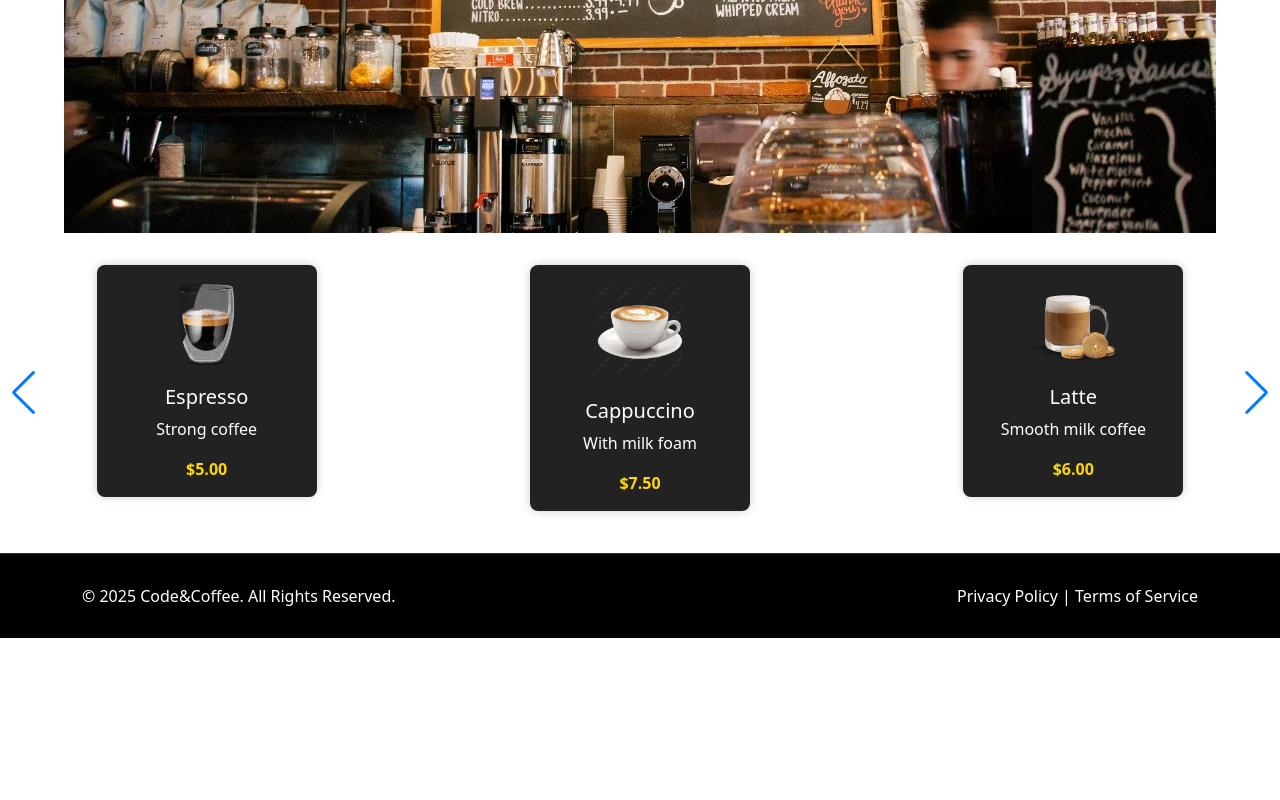
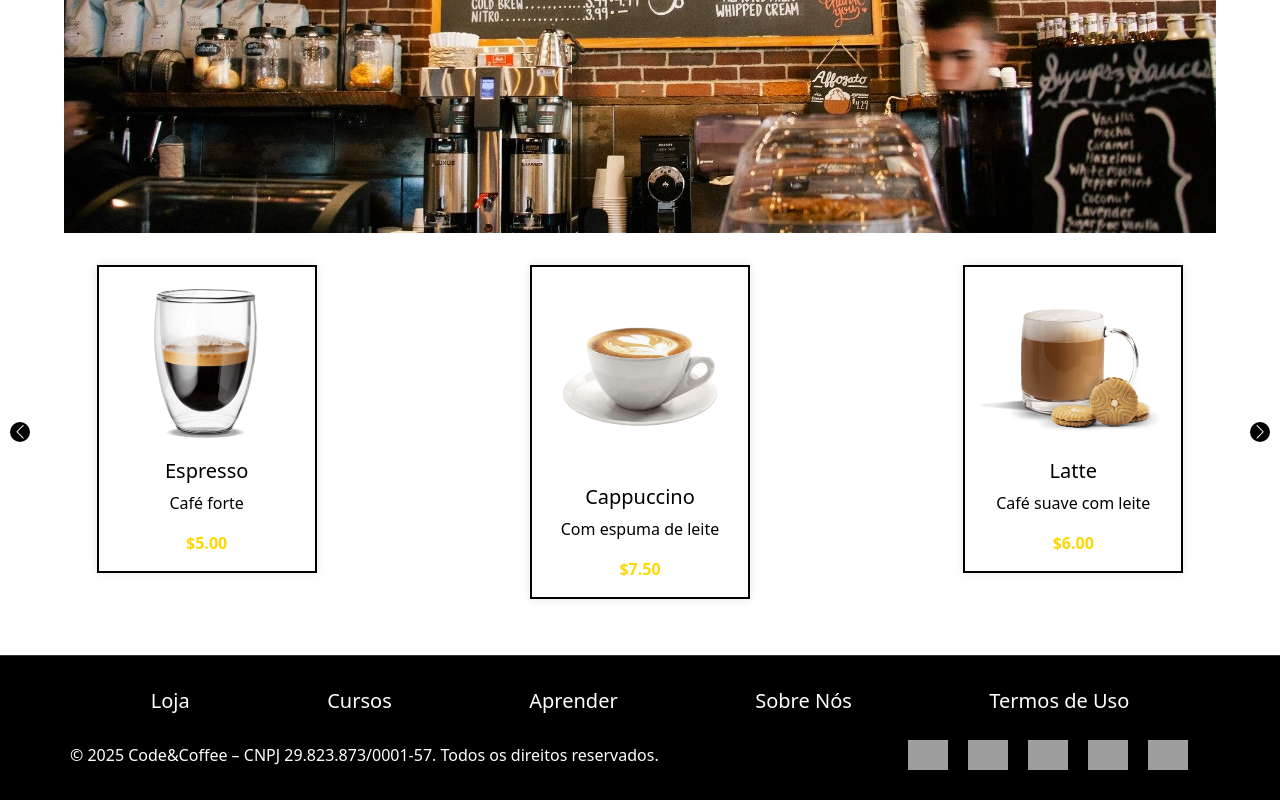
Before and after one commit to raul4nt/code-and-coffee, an Angular app: page / in a window 1280 px wide. Shown: the part 367-1167 px from the top of the page. Before the commit the page ends 1005 px from the top, so only its background shows below. Built offline with nearby package versions, Linux system fonts and the light colour scheme; data requests are answered from the project's data file; grey boxes are pictures that could not be loaded.

Commit message:
fix: translate to pt-br

```diff
--- a/angular.json
+++ b/angular.json
@@ -26,7 +26,7 @@
             ],
             "styles": [
               "src/styles.css",
-              "node_modules/swiper/swiper.min.css"
+              "node_modules/swiper/swiper-bundle.min.css"
             ],
             "scripts": []
           },
--- a/db.json
+++ b/db.json
@@ -1,15 +1,15 @@
 {
   "products": [
-    { "id": 1, "name": "Espresso", "description": "Strong coffee", "price": 5.00, "category": "Coffee", "imageUrl": "assets/images/products/espresso.png" },
-    { "id": 2, "name": "Cappuccino", "description": "With milk foam", "price": 7.50, "category": "Coffee", "imageUrl": "assets/images/products/cappuccino.png" },
-    { "id": 3, "name": "Latte", "description": "Smooth milk coffee", "price": 6.00, "category": "Coffee", "imageUrl": "assets/images/products/latte.png" },
-    { "id": 4, "name": "Americano", "description": "Diluted espresso", "price": 5.50, "category": "Coffee", "imageUrl": "assets/images/products/americano.png" },
-    { "id": 5, "name": "Mocha", "description": "Chocolate-flavored coffee", "price": 8.00, "category": "Coffee", "imageUrl": "assets/images/products/mocha.png" },
-    { "id": 6, "name": "Macchiato", "description": "Espresso with milk drop", "price": 6.50, "category": "Coffee", "imageUrl": "assets/images/products/macchiato.png" },
-    { "id": 7, "name": "Flat White", "description": "Velvety coffee", "price": 7.00, "category": "Coffee", "imageUrl": "assets/images/products/flatwhite.png" },
-    { "id": 8, "name": "Iced Coffee", "description": "Chilled coffee", "price": 6.50, "category": "Coffee", "imageUrl": "assets/images/products/icedcoffee.webp" },
-    { "id": 9, "name": "Cold Brew", "description": "Brewed cold over hours", "price": 7.20, "category": "Coffee", "imageUrl": "assets/images/products/coldbrew.webp" },
-    { "id": 10, "name": "Affogato", "description": "Espresso with ice cream", "price": 8.50, "category": "Dessert", "imageUrl": "assets/images/products/affogato.webp" }
+    { "id": 1, "name": "Espresso", "description": "Café forte", "price": 5.00, "category": "Coffee", "imageUrl": "assets/images/products/espresso.png" },
+    { "id": 2, "name": "Cappuccino", "description": "Com espuma de leite", "price": 7.50, "category": "Coffee", "imageUrl": "assets/images/products/cappuccino.png" },
+    { "id": 3, "name": "Latte", "description": "Café suave com leite", "price": 6.00, "category": "Coffee", "imageUrl": "assets/images/products/latte.png" },
+    { "id": 4, "name": "Americano", "description": "Café expresso diluído", "price": 5.50, "category": "Coffee", "imageUrl": "assets/images/products/americano.png" },
+    { "id": 5, "name": "Mocha", "description": "Café com sabor de chocolate", "price": 8.00, "category": "Coffee", "imageUrl": "assets/images/products/mocha.png" },
+    { "id": 6, "name": "Macchiato", "description": "Café expresso com gota de leite", "price": 6.50, "category": "Coffee", "imageUrl": "assets/images/products/macchiato.png" },
+    { "id": 7, "name": "Flat White", "description": "Café aveludado", "price": 7.00, "category": "Coffee", "imageUrl": "assets/images/products/flatwhite.png" },
+    { "id": 8, "name": "Iced Coffee", "description": "Café gelado", "price": 6.50, "category": "Coffee", "imageUrl": "assets/images/products/icedcoffee.webp" },
+    { "id": 9, "name": "Cold Brew", "description": "Café preparado a frio por horas", "price": 7.20, "category": "Coffee", "imageUrl": "assets/images/products/coldbrew.webp" },
+    { "id": 10, "name": "Affogato", "description": "Café expresso com sorvete", "price": 8.50, "category": "Dessert", "imageUrl": "assets/images/products/affogato.webp" }
   ],
   "users": [
     { "id": 1, "email": "admin@coffee.com", "password": "1234", "role": "admin", "token": "" }
--- a/src/app/components/footer/footer.component.css
+++ b/src/app/components/footer/footer.component.css
@@ -9,6 +9,7 @@
 .footer a {
   color: #ffffff;
   text-decoration: none;
+  font-size: 1.25rem;
 }
 
 .footer a:hover {
@@ -17,4 +18,40 @@
 
 .footer p {
   margin-bottom: 0;
+  font-size: 1rem;
 }
+
+.footer .links-row {
+  display: flex;
+  justify-content: space-between;
+  width: 100%;
+  padding-left: 0;
+  padding-right: 0;
+}
+
+.footer .links-row a {
+  flex-grow: 1;
+  text-align: center;
+}
+
+.ps-0 {
+  padding-left: 0 !important;
+}
+
+.card-badges {
+  display: flex;
+  justify-content: space-between;
+  align-items: center;
+}
+
+.card-flag {
+  width: 40px;
+  margin: 0 10px;
+  vertical-align: middle;
+}
+
+.row.align-items-center {
+  display: flex;
+  justify-content: space-between;
+  align-items: center;
+}
--- a/src/app/components/footer/footer.component.html
+++ b/src/app/components/footer/footer.component.html
@@ -1,14 +1,23 @@
-
-  <footer class="footer">
-    <div class="container">
-      <div class="row">
-        <div class="col-md-6">
-          <p>&copy; 2025 Code&Coffee. All Rights Reserved.</p>
-        </div>
-        <div class="col-md-6 text-md-end">
-          <a href="#">Privacy Policy</a> |
-          <a href="#">Terms of Service</a>
+<footer class="footer">
+  <div class="container">
+    <div class="links-row mb-4">
+      <a href="/store">Loja</a>
+      <a href="/courses">Cursos</a>
+      <a href="/learn">Aprender</a>
+      <a href="/about-us">Sobre Nós</a>
+      <a href="/terms-of-service">Termos de Uso</a>
+    </div>
+    <div class="row align-items-center">
+      <div class="col-12 d-flex justify-content-between align-items-center ps-0">
+        <p>&copy; 2025 Code&Coffee – CNPJ 29.823.873/0001-57. Todos os direitos reservados.</p>
+        <div class="card-badges">
+          <img src="https://icons.iconarchive.com/icons/designbolts/credit-card-payment/256/Visa-icon.png" alt="Visa" class="card-flag" />
+          <img src="https://i0.wp.com/assets.b9.com.br/wp-content/uploads/2019/01/mastercard-2019.jpg?fit=1280%2C720&ssl=1" alt="Mastercard" class="card-flag" />
+          <img src="https://media.elo.com.br/strapi-hml/principal_brand_bw_desk_66cc99bc42.png" alt="Elo" class="card-flag" />
+          <img src="https://www.svgrepo.com/show/328139/hipercard.svg" alt="Hipercard" class="card-flag" />
+          <img src="https://www.rbsdirect.com.br/filestore/5/4/4/7/4/7/2_c2f44cf87c1a02d/2747445_0c41128b514a816.jpg?version=1575255600" alt="Banrisul" class="card-flag" />
         </div>
       </div>
     </div>
-  </footer>
+  </div>
+</footer>
--- a/src/app/components/header/header.component.html
+++ b/src/app/components/header/header.component.html
@@ -3,9 +3,9 @@
 
 
     <div class="d-flex align-items-center">
-      <a class="nav-link text-white me-3" routerLink="/store">Store</a>
-      <a class="nav-link text-white me-3" routerLink="/courses">Courses</a>
-      <a class="nav-link text-white" routerLink="/learn">Learn</a>
+      <a class="nav-link text-white me-3" routerLink="/store">Loja</a>
+      <a class="nav-link text-white me-3" routerLink="/courses">Cursos</a>
+      <a class="nav-link text-white" routerLink="/learn">Aprender</a>
     </div>
 
 
@@ -15,7 +15,7 @@
 
 
     <div class="d-flex align-items-center">
-      <a class="nav-link text-white me-3" routerLink="/about">About Us</a>
+      <a class="nav-link text-white me-3" routerLink="/about">Sobre Nós</a>
       <i class="bi bi-search text-white"></i>
     </div>
 
--- a/src/app/components/product-carousel/product-carousel.component.css
+++ b/src/app/components/product-carousel/product-carousel.component.css
@@ -1,46 +1,3 @@
-/* .carousel-container {
-  display: flex;
-  align-items: center;
-  justify-content: center;
-  gap: 12px;
-  overflow: hidden;
-  padding: 20px;
-  background-color: #111;
-}
-
-.carousel-items {
-  display: flex;
-  gap: 12px;
-}
-
-.product-card {
-  background: #222;
-  color: #fff;
-  border-radius: 12px;
-  padding: 16px;
-  width: 220px;
-  text-align: center;
-  box-shadow: 0 2px 8px rgba(0,0,0,0.3);
-}
-
-.product-card img {
-  width: 100%;
-  height: 140px;
-  object-fit: cover;
-  border-radius: 8px;
-  margin-bottom: 8px;
-}
-
-.arrow {
-  background: none;
-  color: #fff;
-  font-size: 24px;
-  border: none;
-  cursor: pointer;
-  user-select: none;
-} */
-
-
 .swiper {
   width: 100%;
   padding: 2rem 0;
@@ -52,19 +9,21 @@
 }
 
 .product-card {
-  background-color: #222;
-  color: #fff;
+  background-color: #fff;
+  color: #000;
   padding: 1rem;
-  border-radius: 8px;
+  border: 2px solid #000;
+  border-radius: 0;
   width: 220px;
   text-align: center;
-  box-shadow: 0 0 10px rgba(0,0,0,0.2);
+  box-shadow: 0 0 10px rgba(0, 0, 0, 0.1);
 }
 
 .product-card img {
-  width: 100px;
+  width: 100%;
   height: auto;
   margin-bottom: 10px;
+  border-radius: 4px;
 }
 
 .product-card h5 {
@@ -74,3 +33,22 @@
 .product-card strong {
   color: #ffd700;
 }
+
+.swiper-button-prev,
+.swiper-button-next {
+  background-color: #000;
+  color: #fff;
+  width: 20px;
+  height: 20px;
+  border-radius: 50%;
+}
+
+.swiper-button-prev:after,
+.swiper-button-next:after {
+  font-size: 14px;
+}
+
+.swiper-button-prev:hover,
+.swiper-button-next:hover {
+  background-color: #333;
+}
```
Also changed, not shown: src/app/components/product-carousel/product-carousel.component.html (+0 -15 lines), src/app/components/product-carousel/product-carousel.component.ts (+1 -45 lines), src/app/components/header/header.component.css (line endings or trailing spaces).
